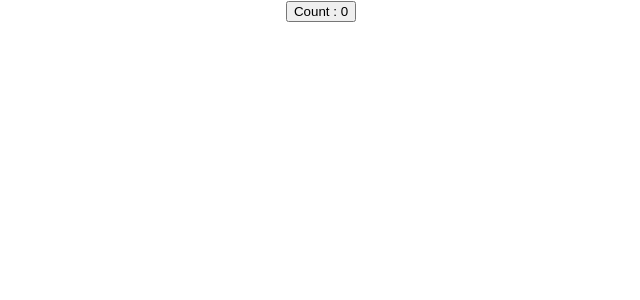
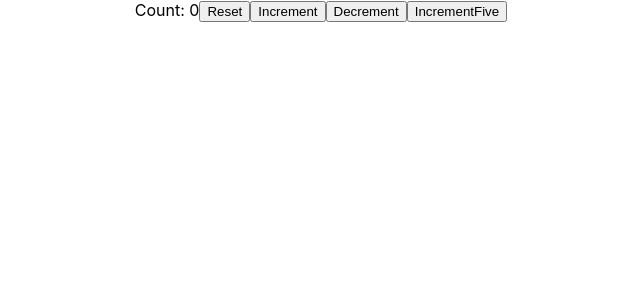
Before and after one commit to FahadAminShovon/ReactHookLearning, a React (Create React App) app: page / in a window 1280 px wide. Shown: the top 300 px of the page, without its empty margins (319-959 px from the left). Built offline with nearby package versions, Linux system fonts and the light colour scheme.

Commit message:
Complete tutorial 3

```diff
--- a/src/App.js
+++ b/src/App.js
@@ -1,11 +1,13 @@
 import React from 'react';
 import './App.css';
-import HookCounter from './components/HookCounter';
+// import HookCounter from './components/HookCounter';
+import HookCounterTwo from './components/HookCounterTwo';
 
 function App() {
   return (
     <div className="App">
-      <HookCounter/>
+      {/* <HookCounter/> */}
+      <HookCounterTwo/>
     </div>
   );
 }
--- /dev/null
+++ b/src/components/HookCounterTwo.js
@@ -0,0 +1,24 @@
+import React, { useState } from 'react';
+
+const HookCounterTwo = () => {
+
+    const initialCount = 0
+    const [count,setCount] = useState(initialCount)
+
+    const incrementFive = () => {
+        for (let i = 0; i < 5; i++){
+            setCount(prevCount => prevCount+1)
+        }
+    }
+    return (
+        <div>
+            Count: {count}
+            <button onClick = {() => setCount(initialCount)}>Reset</button>
+            <button onClick = {() => setCount(prevCount => prevCount + 1)}>Increment</button>
+            <button onClick = {() => setCount(prevCount => prevCount - 1)}>Decrement</button>
+            <button onClick = {incrementFive}>IncrementFive</button>
+        </div>
+     );
+}
+
+export default HookCounterTwo;
```
